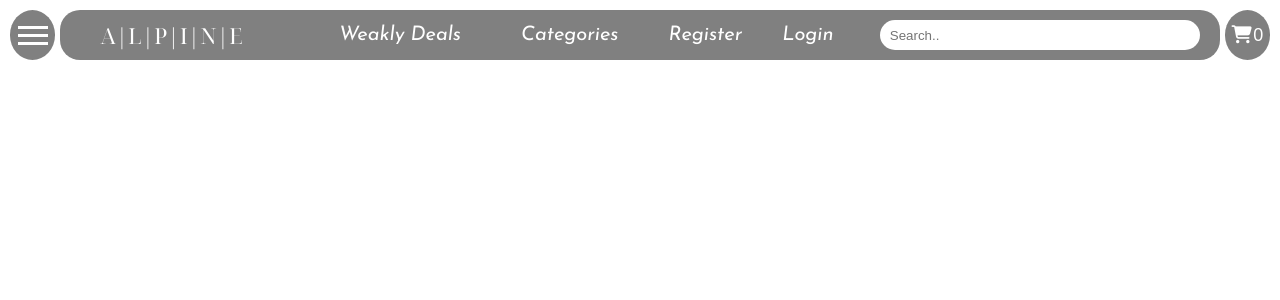
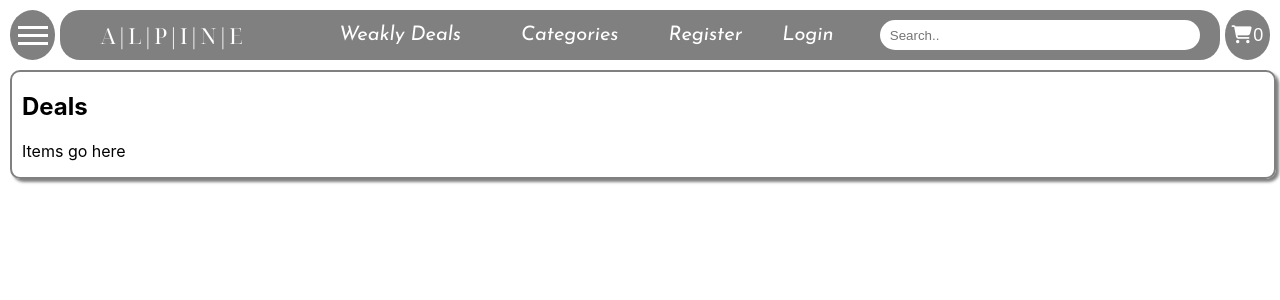
Before and after one commit to jorgedelgado-uy/alpine_ecommerce_delgado, a React (Create React App) app: page / in a window 1280 px wide. Shown: the top 300 px of the page. Built offline with nearby package versions, Linux system fonts and the light colour scheme.

Commit message:
Add ItemListContainer component

```diff
--- a/src/App.js
+++ b/src/App.js
@@ -1,10 +1,12 @@
 import NavBar from './components/NavBar'
+import ItemListContainer from './components/ItemListContainer/ItemListContainer';
 import './App.css';
 
 function App() {
   return (
     <div className="App">
       <NavBar/>
+      <ItemListContainer tittle="Deals"/>
     </div>
   );
 }
--- /dev/null
+++ b/src/components/ItemListContainer/ItemListContainer.css
@@ -0,0 +1,11 @@
+.item-list-container{
+    display: block;
+    position: fixed;
+    margin-top: 70px;
+    margin-left: 10px;
+    padding: 0 10px;
+    border: 2px solid grey;
+    border-radius: 10px;
+    box-shadow: 3px 3px 3px gray;
+    width: 97%;
+}
--- /dev/null
+++ b/src/components/ItemListContainer/ItemListContainer.js
@@ -0,0 +1,15 @@
+import './ItemListContainer.css'
+
+const ItemListContainer = (props) => {
+    return(
+        <div className='item-list-container'>
+            <h2>{props.tittle}</h2>
+            <div className='item-list-selection'>
+                <p>Items go here</p>
+            </div>
+        </div>
+    )
+
+}
+
+export default ItemListContainer;
--- a/src/components/NavBar.js
+++ b/src/components/NavBar.js
@@ -25,7 +25,7 @@ function NavBar(){
             </nav>
             <CartWidget count={0}/>
         </header>
-    )
+    );
 }
 
 export default NavBar;
```
Lines whose indentation alone changed are shown as unchanged.
